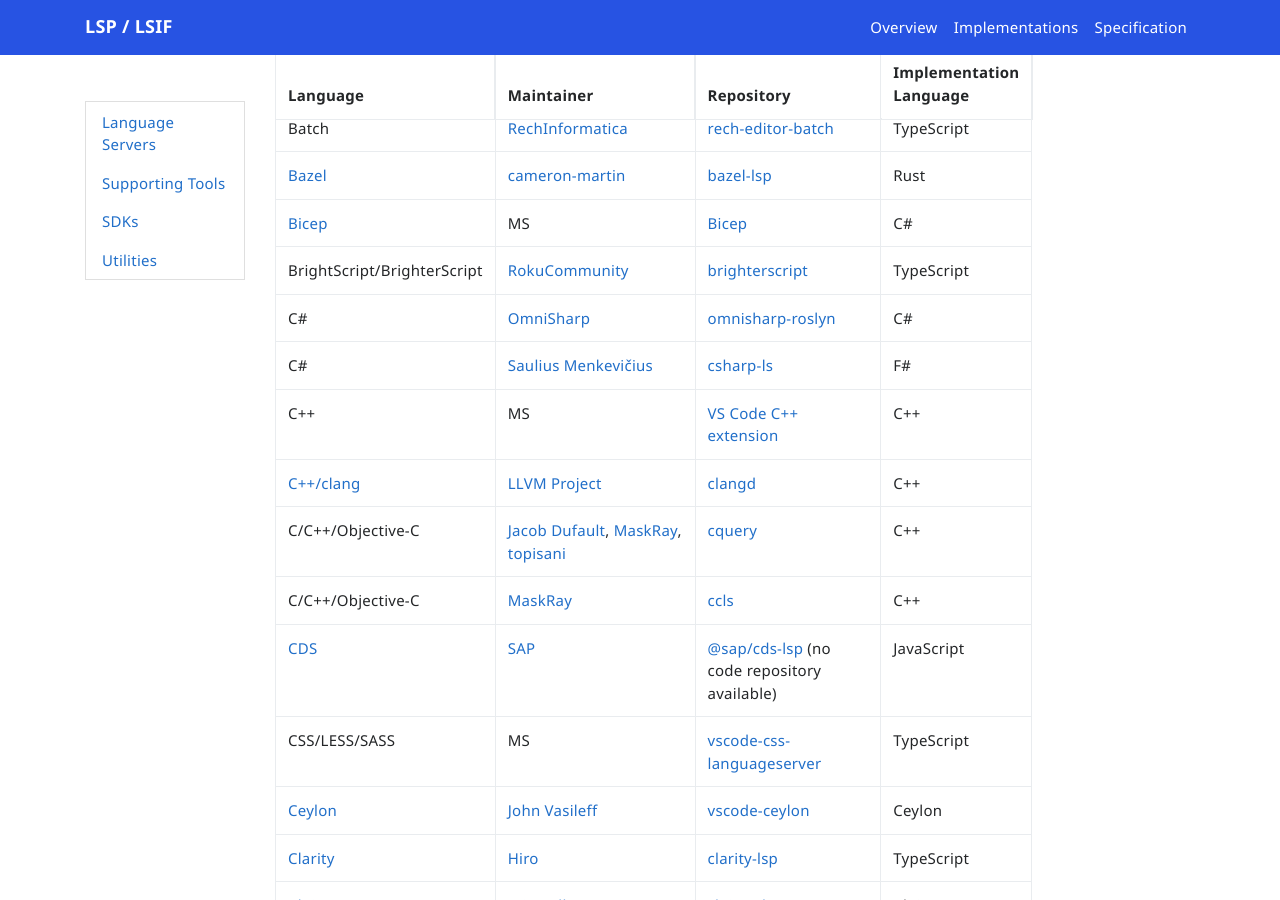
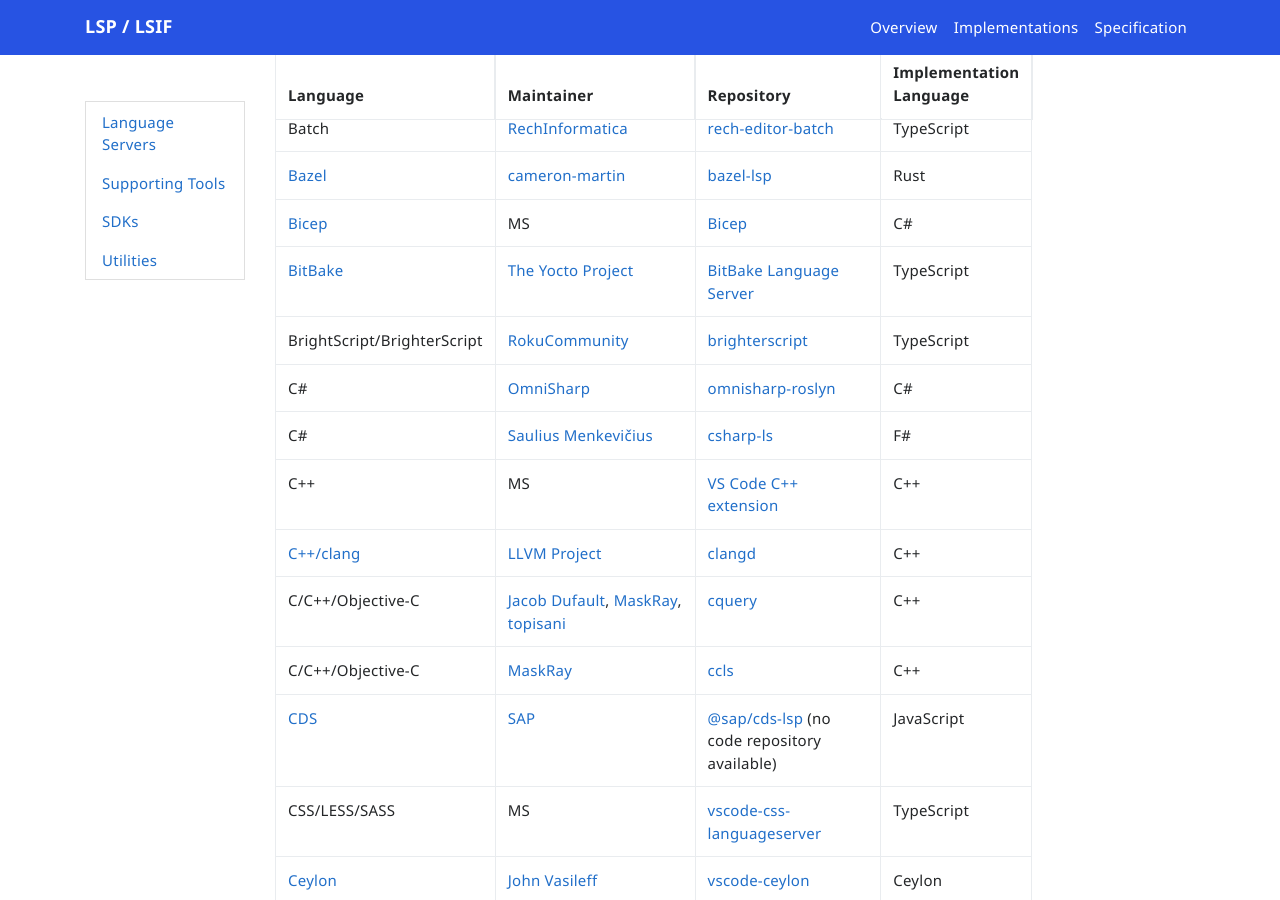
Before and after one commit to microsoft/language-server-protocol, a Jekyll site: the page built from _implementors/servers.md, in a window 1280 px wide and 900 px high, scrolled down 1617 px. Built offline with Jekyll 4.4.1, drawn with Linux system fonts in a browser that asks for light colours; nearby versions of some CDN libraries; comment, search, counter and statistics services are not loaded.

Commit message:
Add BitBake language server (#2049)
Co-authored-by: Ziwei Wang <ziwei.wang@savoirfairelinux.com>

```diff
--- a/_implementors/servers.md
+++ b/_implementors/servers.md
@@ -37,6 +37,7 @@
 | Batch | [RechInformatica](https://github.com/RechInformatica) | [rech-editor-batch](https://github.com/RechInformatica/rech-editor-batch/tree/master/src/lsp) | TypeScript |
 | [Bazel](https://bazel.build/) | [cameron-martin](https://github.com/cameron-martin) | [bazel-lsp](https://github.com/cameron-martin/bazel-lsp) | Rust |
 | [Bicep](https://github.com/azure/bicep) | MS | [Bicep](https://github.com/azure/bicep) | C# |
+| [BitBake](https://docs.yoctoproject.org/bitbake/) | [The Yocto Project](https://github.com/yoctoproject) | [BitBake Language Server](https://github.com/yoctoproject/vscode-bitbake/tree/staging/server) | TypeScript |
 | BrightScript/BrighterScript | [RokuCommunity](https://github.com/RokuCommunity) | [brighterscript](https://github.com/rokucommunity/brighterscript) | TypeScript |
 | C# | [OmniSharp](http://www.omnisharp.net/) | [omnisharp-roslyn](https://github.com/OmniSharp/omnisharp-roslyn) | C# |
 | C# | [Saulius Menkevičius](https://github.com/razzmatazz) | [csharp-ls](https://github.com/razzmatazz/csharp-language-server) | F# |
```
